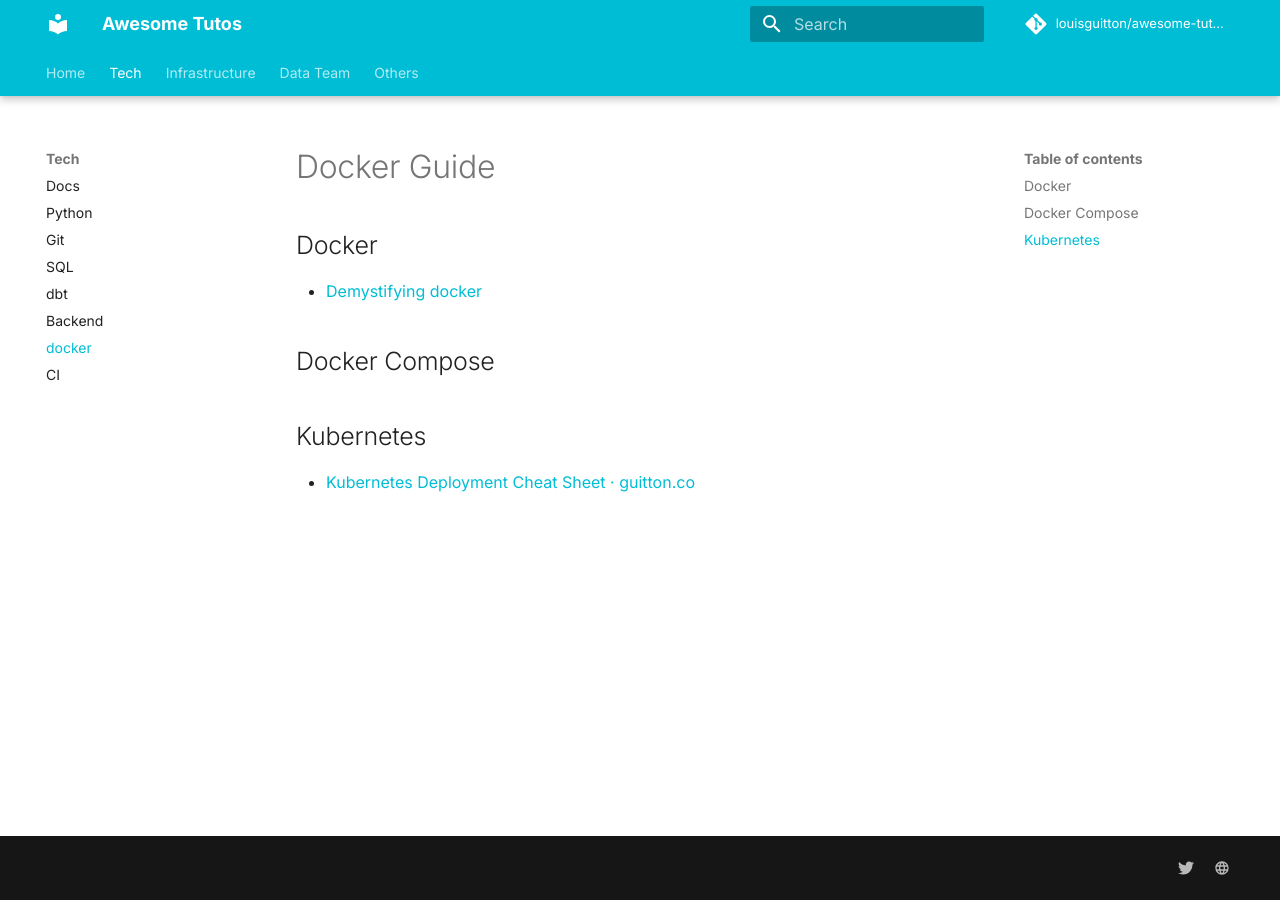
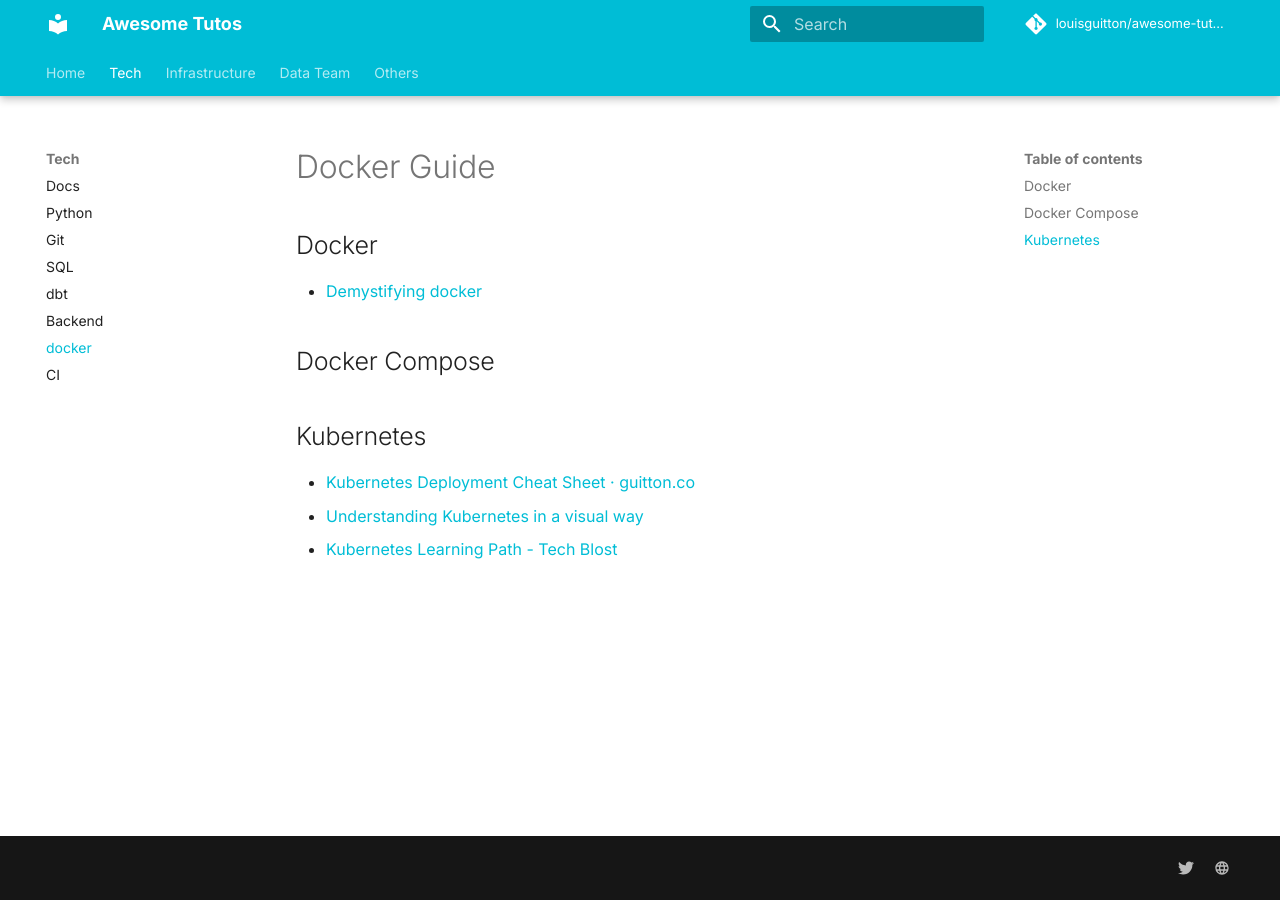
Before and after one commit to louisguitton/awesome-tutos, an MkDocs documentation site: the page built from docs/guides/tech/docker.md, in a window 1280 px wide. Built offline with MkDocs 1.6.1 and Material for MkDocs 9.7.7, drawn with Linux system fonts in a browser that asks for light colours; comment, search, counter and statistics services are not loaded.

Commit message:
Add kubernetes links

```diff
--- a/docs/guides/tech/docker.md
+++ b/docs/guides/tech/docker.md
@@ -13,3 +13,5 @@
 ## Kubernetes
 
 - [Kubernetes Deployment Cheat Sheet · guitton.co](https://guitton.co/posts/kubernetes-cheatsheet/)
+- [Understanding Kubernetes in a visual way](https://www.youtube.com/watch?v=a1Uwoq1Yv6U&list=PLmw3X80dPdlzksg6X9s23LEkLMWFGGUn5)
+- [Kubernetes Learning Path - Tech Blost](https://techblost.com/kubernetes-learning-path/)
```
